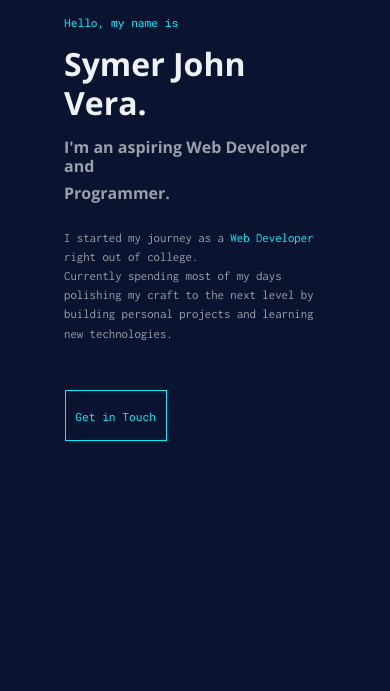
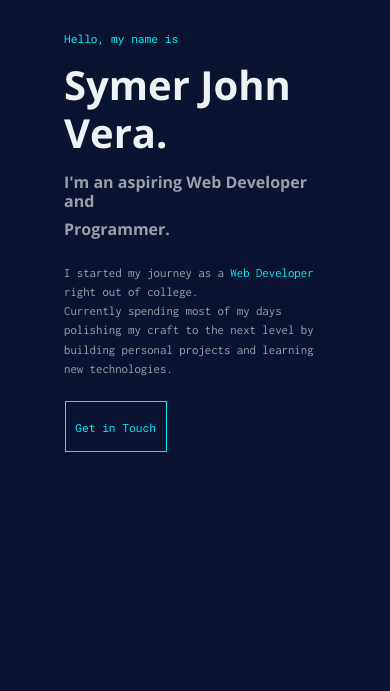
Before and after one commit to thatsymer/web-profile, a PHP site: page / in a window 390 px wide; the page is wider, and only the part inside the window is pictured. Shown: the part 169-860 px from the top of that part. Run offline with PHP 8.4, Linux system fonts and the light colour scheme.

Commit message:
added clamp font size to h1

```diff
--- a/css/_fonts.scss
+++ b/css/_fonts.scss
@@ -4,7 +4,7 @@ $font-body2: "Inconsolata", monospace;
 $font-body3: "Source Sans Pro", sans-serif;
 $regular_h5: 1rem;
 $regular_h1: 4rem;
-$mobile_h1: 2rem;
+$mobile_h1: 3rem;
 $regular_h2: 2rem;
 $mobile_h2: 1rem;
 $regular_h3: 3rem;
--- a/css/content/_hero.scss
+++ b/css/content/_hero.scss
@@ -12,7 +12,7 @@
   h1 {
     color: $textWhite;
     font-family: $font-body;
-    font-size: $regular_h1;
+    font-size: clamp(40px, 8vw, 70px);
     font-weight: 700;
   }
 
@@ -90,9 +90,11 @@
   .btn__container {
     padding-left: 1rem;
     background-color: $bgColor;
+    margin-bottom: 10rem;
   }
 
   .hero__btn {
+    margin-top: 1rem;
     width: 100px;
     a {
       font-size: $mobile_h3;
@@ -103,12 +105,11 @@
     padding-right: 4rem;
     padding-left: 4rem;
     h5 {
-      padding-top: 1rem;
+      padding-top: 2rem;
       padding-bottom: 0.5rem;
       font-size: $mobile_h3;
     }
     h1 {
-      font-size: $mobile_h1;
       padding-bottom: 0.5rem;
     }
 
@@ -117,7 +118,7 @@
     }
     p {
       padding-top: 1rem;
-      padding-bottom: 0.5rem;
+      margin-bottom: 0;
       font-size: $mobile_p;
     }
   }
--- a/css/style.css
+++ b/css/style.css
@@ -140,7 +140,7 @@ body {
 .hero__container h1 {
   color: #eff2f5;
   font-family: "Open Sans", sans-serif;
-  font-size: 4rem;
+  font-size: clamp(40px, 8vw, 70px);
   font-weight: 700;
 }
 
@@ -222,8 +222,10 @@ body {
   .btn__container {
     padding-left: 1rem;
     background-color: #0a132f;
+    margin-bottom: 10rem;
   }
   .hero__btn {
+    margin-top: 1rem;
     width: 100px;
   }
   .hero__btn a {
@@ -234,12 +236,11 @@ body {
     padding-left: 4rem;
   }
   .hero__container h5 {
-    padding-top: 1rem;
+    padding-top: 2rem;
     padding-bottom: 0.5rem;
     font-size: 0.7rem;
   }
   .hero__container h1 {
-    font-size: 2rem;
     padding-bottom: 0.5rem;
   }
   .hero__container h2 {
@@ -247,7 +248,7 @@ body {
   }
   .hero__container p {
     padding-top: 1rem;
-    padding-bottom: 0.5rem;
+    margin-bottom: 0;
     font-size: 0.8rem;
   }
 }
```
Also changed, not shown: 1 other file.
